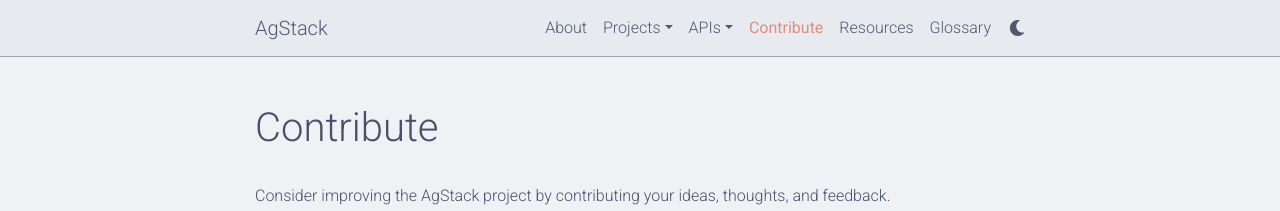
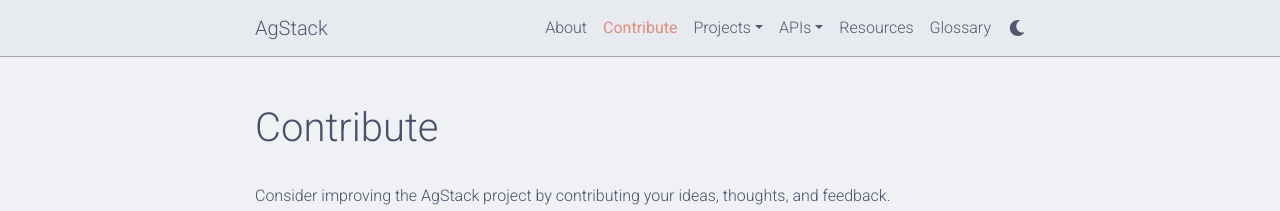
Before and after one commit to dockerymick/agstack, a Jekyll site: the page built from _pages/contribute.md, in a window 1280 px wide. Shown: the top 211 px of the page. Built offline with Jekyll 4.4.1, drawn with Linux system fonts in a browser that asks for light colours; comment, search, counter and statistics services are not loaded; a style sheet for code colours, icons or effects is not loaded; part of the change alters nothing that is shown.

```diff
--- a/_pages/contribute.md
+++ b/_pages/contribute.md
@@ -4,7 +4,6 @@ title: Contribute
 permalink: contribute
 horizontal: false
 nav: true
-nav_order: 4
 ---
 
 Consider improving the AgStack project by contributing your ideas, thoughts, and feedback.
```
